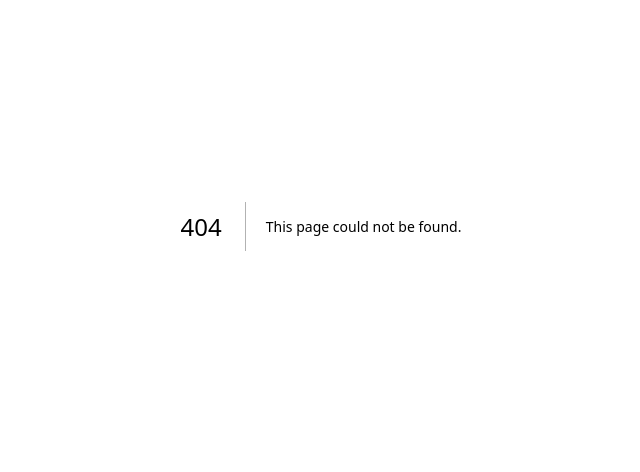
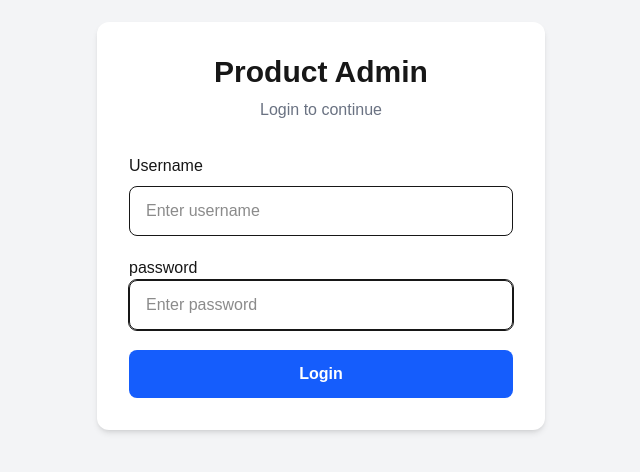
Before and after one commit to dnyaneshwar1303/Product_Admin_Dashboard, a Next.js app: page /login in a window 1280 px wide. Before the commit this address had no page. Shown: the part 174-646 px from the top of the page, without its empty margins (319-959 px from the left). Built offline with nearby package versions, Linux system fonts and the light colour scheme.

Commit message:
add login page and authentication

```diff
--- /dev/null
+++ b/src/app/login/page.js
@@ -0,0 +1,105 @@
+"use client";
+
+import { useState } from "react";
+import { useRouter } from "next/navigation";
+import { loginUser } from "../../../services/authApi";
+
+export default function LoginPage(){
+    const router=useRouter();
+
+    const [username, setusername]=useState("");
+    const [password, setPassword]=useState("");
+
+    const [error, setError]=useState("");
+    const [loading, setLoading]=useState(false);
+
+    const handleSubmit = async (e)=>{
+        e.preventDefault();
+
+        if(loading) return;
+
+        setError("");
+
+        if(!username || !password){
+            setError("Username and password are required");
+            return;
+        }
+
+        try{
+            setLoading(true);
+
+            const data=await loginUser(username, password);
+
+            localStorage.setItem("token",data.accessToken || data.token);
+
+            localStorage.setItem("user",JSON.stringify(data));
+
+            router.push("/products");
+        }catch(err){
+            setError(
+                err.response?.data?.message || "Invalid username pr password"
+            );
+        }finally{
+            setLoading(false);
+        }
+    };
+
+    return(
+        <main className="min-h-screen flex items-center justify-center bg-gray-100 px-4">
+            <div className="w-full max-w-md bg-white rounded-xl shadow-md p-8">
+                <h1 className="text-3xl font-bold text-center mb-2">
+                    Product Admin
+                </h1>
+
+                <p className="text-gray-500 text-center mb-8">
+                    Login to continue
+                </p>
+
+                {error && (
+                    <div className="mb-4 rounded-lg bg-red-100 text-red-700 px-4 py-3">
+                        {error}
+                    </div>
+                )}
+
+                <form onSubmit={handleSubmit} className="space-y-5">
+                    <div>
+                        <label className="block mb-2 font-medium">
+                            Username
+                        </label>
+
+                        <input
+                          type="text"
+                          value={username}
+                          onChange={(e)=>setusername(e.target.value)}
+                          placeholder="Enter username"
+                          className="w-full border rounded-lg px-4 py-3 outline-none focus:ring-2 focus:ring-blue-500"
+                        />
+                    </div>
+
+                    <div>
+                        <label className="bock mb-2 font-medium">
+                            password
+                        </label>
+
+                        <input
+                          type="password"
+                          value={password}
+                          onChange={(e)=>setPassword(e.target.value)}
+                          placeholder="Enter password"
+                          className="w-full border rounded-lg px-4 py-3 outline focus:ring-2 focus:ring-blue-500"
+                        />
+                    </div>
+
+                    <button
+                      type="submit"
+                      disabled={loading}
+                      className="w-full bg-blue-600 text-white py-3 rounded-lg font-semibold hover:bg-blue-700 disabled:opacity-50"
+                    >
+                        {loading ? "Loggin in..." : "Login"}
+                    </button>
+                </form>
+
+            </div>
+        </main>
+    )
+}
```
